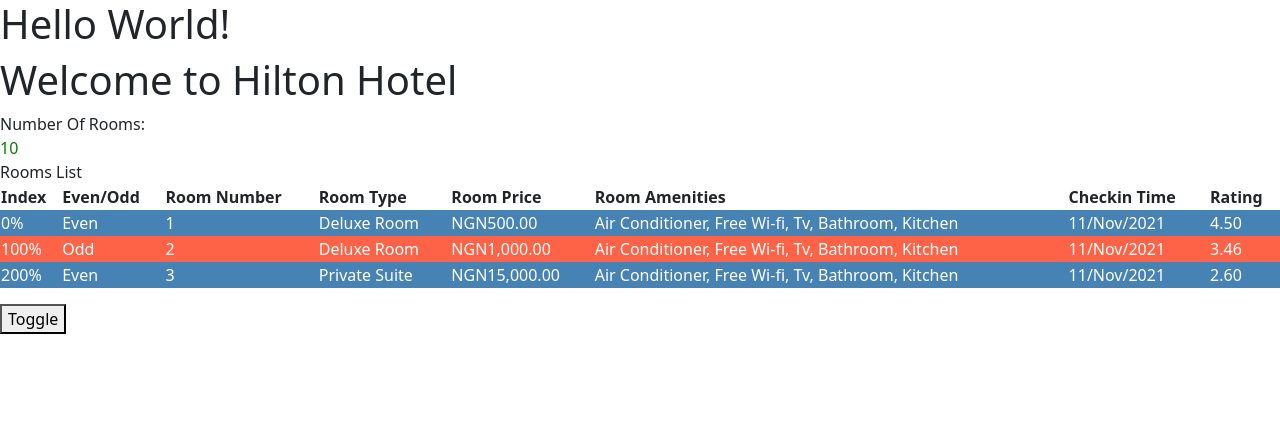
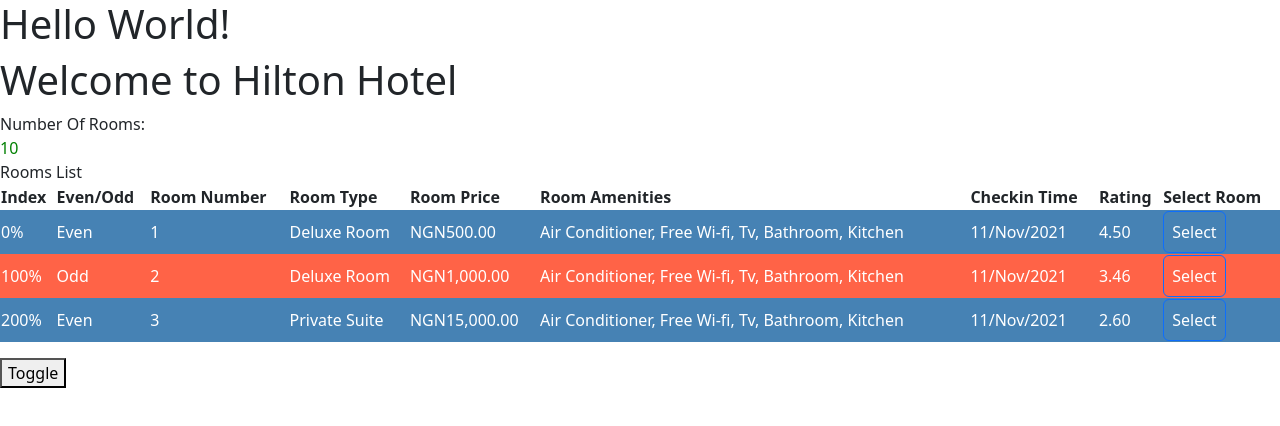
Before and after one commit to Ukeme-Edet/hotelinventoryapp, an Angular app: page / in a window 1280 px wide. Shown: the top 426 px of the page. Built offline with nearby package versions, Linux system fonts and the light colour scheme.

Commit message:
Lifecycle Hooks: ngOnInit & component communication

```diff
--- a/src/app/app.module.ts
+++ b/src/app/app.module.ts
@@ -5,11 +5,13 @@
 import { AppComponent } from './app.component';
 import { RoomsComponent } from './rooms/rooms.component';
 import { NgbModule } from '@ng-bootstrap/ng-bootstrap';
+import { RoomsListComponent } from './rooms/rooms-list/rooms-list.component';
 
 @NgModule({
   declarations: [
     AppComponent,
-    RoomsComponent
+    RoomsComponent,
+    RoomsListComponent
   ],
   imports: [
     BrowserModule,
--- /dev/null
+++ b/src/app/rooms/rooms-list/rooms-list.component.html
@@ -0,0 +1,32 @@
+Rooms List
+<!-- {{ rooms }} -->
+<table class="table">
+    <tr>
+        <th>Index</th>
+        <th>Even/Odd</th>
+        <th>Room Number</th>
+        <th>Room Type</th>
+        <th>Room Price</th>
+        <th>Room Amenities</th>
+        <th>Checkin Time</th>
+        <th>Rating</th>
+        <th>Select Room</th>
+        <!-- <th>Checkout Time</th> -->
+    </tr>
+    <tr [ngClass]="e ? 'even' : 'odd'"
+        *ngFor="let room of rooms | slice: 0:3; let e = even; let o = odd; let i = index">
+        <td>{{ i | percent }}</td>
+        <td>{{ e ? "Even" : "Odd" }}</td>
+        <td>{{ room.roomNumber }}</td>
+        <td>{{ room.roomType }}</td>
+        <td>{{ room.price | currency: "NGN" }}</td>
+        <td>{{ room.ammenities | titlecase }}</td>
+        <td>{{ room.checkinTime | date : "dd/MMM/yyyy" }}</td>
+        <td>{{ room.rating | number : '1.2-2' : "en-us" }}</td>
+        <td>
+            <button class="btn btn-primary" (click)="selectRoom(room)">
+                Select
+            </button>
+        </td>
+    </tr>
+</table>
--- /dev/null
+++ b/src/app/rooms/rooms-list/rooms-list.component.ts
@@ -0,0 +1,19 @@
+import { Component, EventEmitter, Input, Output } from '@angular/core';
+import { RoomList } from '../rooms';
+
+@Component({
+  selector: 'app-rooms-list',
+  templateUrl: './rooms-list.component.html',
+  styleUrls: ['./rooms-list.component.scss']
+})
+export class RoomsListComponent {
+
+  @Input() rooms!: RoomList[];
+
+  @Output() selectedRoom = new EventEmitter<RoomList>();
+
+  selectRoom(room: RoomList) {
+    this.selectedRoom.emit(room);
+  }
+
+}
--- a/src/app/rooms/rooms.component.html
+++ b/src/app/rooms/rooms.component.html
@@ -9,32 +9,12 @@
 
 <!-- {{ roomList | json }} -->
 
+<div *ngIf="selectedRoom">
+    {{ selectedRoom | json }}
+</div>
+
 <div *ngIf="rooms.availableRooms > 0">
-    Rooms List
-    <!-- {{ roomList }} -->
-    <table class="table">
-        <tr>
-            <th>Index</th>
-            <th>Even/Odd</th>
-            <th>Room Number</th>
-            <th>Room Type</th>
-            <th>Room Price</th>
-            <th>Room Amenities</th>
-            <th>Checkin Time</th>
-            <th>Rating</th>
-            <!-- <th>Checkout Time</th> -->
-        </tr>
-        <tr [ngClass]="e ? 'even' : 'odd'" *ngFor="let room of roomList | slice: 0:3; let e = even; let o = odd; let i = index">
-            <td>{{ i | percent }}</td>
-            <td>{{ e ? "Even" : "Odd" }}</td>
-            <td>{{ room.roomNumber }}</td>
-            <td>{{ room.roomType }}</td>
-            <td>{{ room.price | currency: "NGN" }}</td>
-            <td>{{ room.ammenities | titlecase }}</td>
-            <td>{{ room.checkinTime | date : "dd/MMM/yyyy" }}</td>
-            <td>{{ room.rating | number : '1.2-2' : "en-us" }}</td>
-        </tr>
-    </table>
+    <app-rooms-list [rooms]="roomList" (selectedRoom)="selectRoom($event)"></app-rooms-list>
 </div>
 
 <button (click)="toggle()">Toggle</button>
--- a/src/app/rooms/rooms.component.ts
+++ b/src/app/rooms/rooms.component.ts
@@ -13,13 +13,18 @@
 
   hideRooms = false;
 
+  selectedRoom!: RoomList;
+
   rooms: Room = {
     totalRooms: 20,
     availableRooms: 10,
     bookedRooms: 5
   };
 
-  roomList: RoomList[] = [
+  roomList!: RoomList[];
+
+  ngOnInit(): void {
+    this.roomList = [
       {
         roomNumber: 1,
         roomType: "Deluxe Room",
@@ -50,9 +55,14 @@
         checkoutTime: new Date("12-Nov-2021"),
         rating: 2.6
       }
-  ]
+    ];
+  }
 
   toggle() {
     this.hideRooms = !this.hideRooms;
   }
+
+  selectRoom(room: RoomList) {
+    this.selectedRoom = room;
   }
+}
--- a/src/styles.scss
+++ b/src/styles.scss
@@ -2,3 +2,13 @@
 
 /* Importing Bootstrap SCSS file. */
 @import 'bootstrap/scss/bootstrap';
+
+.even {
+    background-color: steelblue;
+    color: white;
+}
+
+.odd {
+    background-color: tomato;
+    color: white;
+}
```
Also changed, not shown: src/app/rooms/rooms-list/rooms-list.component.scss (added), 1 other file (tests, documents, lock files or other folders). Lines whose indentation alone changed are shown as unchanged.
